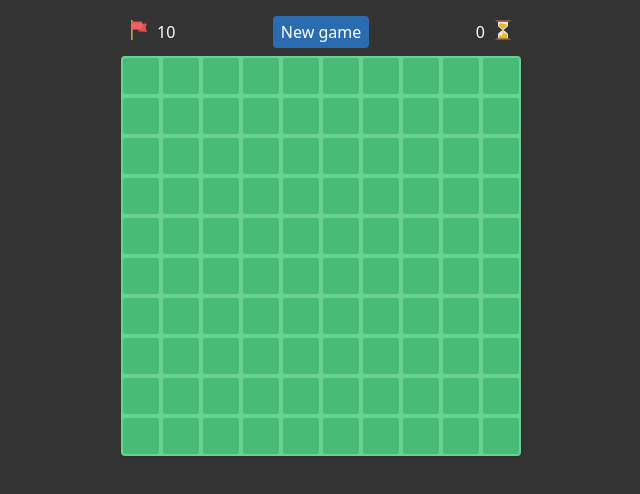
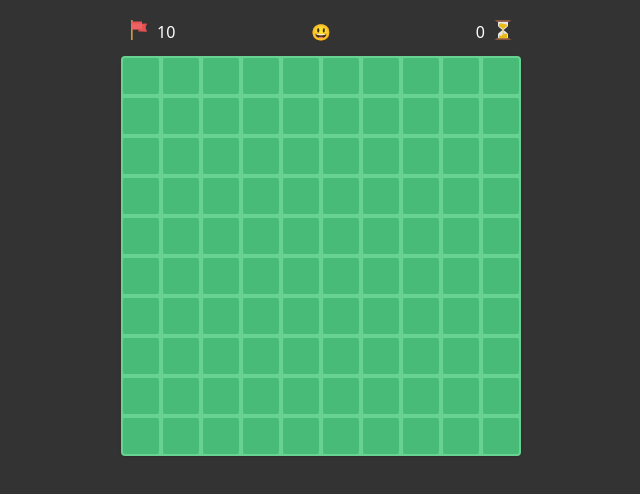
Before and after one commit to winterberryice/miami-minesweeper, a React (Vite) app: page / in a window 1280 px wide. Shown: the top 494 px of the page, without its empty margins (319-959 px from the left). Built offline with nearby package versions, Linux system fonts and the light colour scheme.

Commit message:
game over emoji

```diff
--- a/src/components/App.tsx
+++ b/src/components/App.tsx
@@ -4,7 +4,11 @@ import Board from './Board';
 import Button from './Button';
 import store from '../redux/store';
 import { newGame } from '../redux/actions';
-import { getRemainingFlags, getElapsedSeconds } from '../redux/selectors';
+import {
+  getRemainingFlags,
+  getElapsedSeconds,
+  getIsGameOver,
+} from '../redux/selectors';
 import Flag from './icons/Flag';
 import Timer from './icons/Timer';
 
@@ -44,19 +48,32 @@ function TimerIndicator(): JSX.Element {
 
 function Header(): JSX.Element {
   const dispatch = useDispatch();
+  const isGameOver = useSelector(getIsGameOver);
+
+  function contentEmoji(): string {
+    if (isGameOver) {
+      return '😢';
+    } else {
+      return '😃';
+    }
+  }
 
   return (
     <div className="header-element flex justify-center items-center p-2">
       <div className="flex-1">
         <FlagIndicator />
       </div>
-      <Button
+
+      <button
+        className="rounded hover:bg-gray-700 leading-normal py-1 px-2"
+        type="button"
         onClick={(): void => {
           dispatch(newGame());
         }}
       >
-        New game
-      </Button>
+        {contentEmoji()}
+      </button>
+
       <div className="flex-1">
         <TimerIndicator />
       </div>
```
